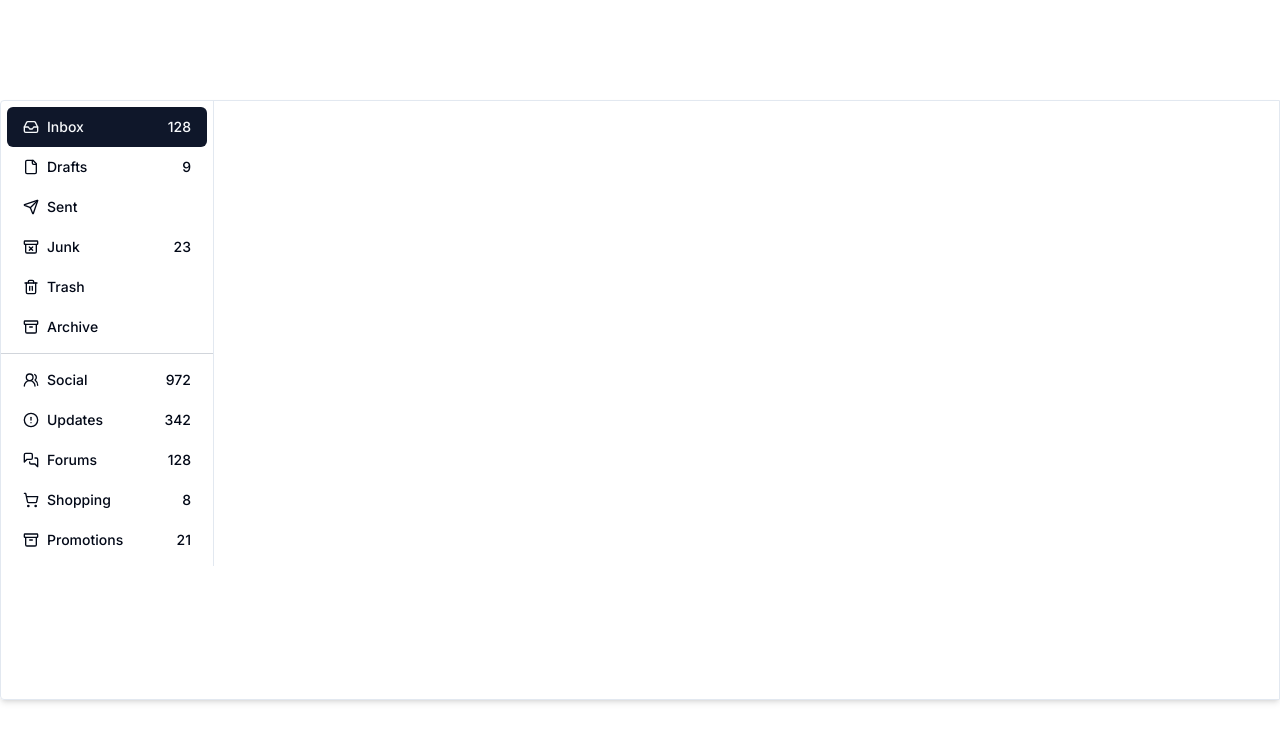
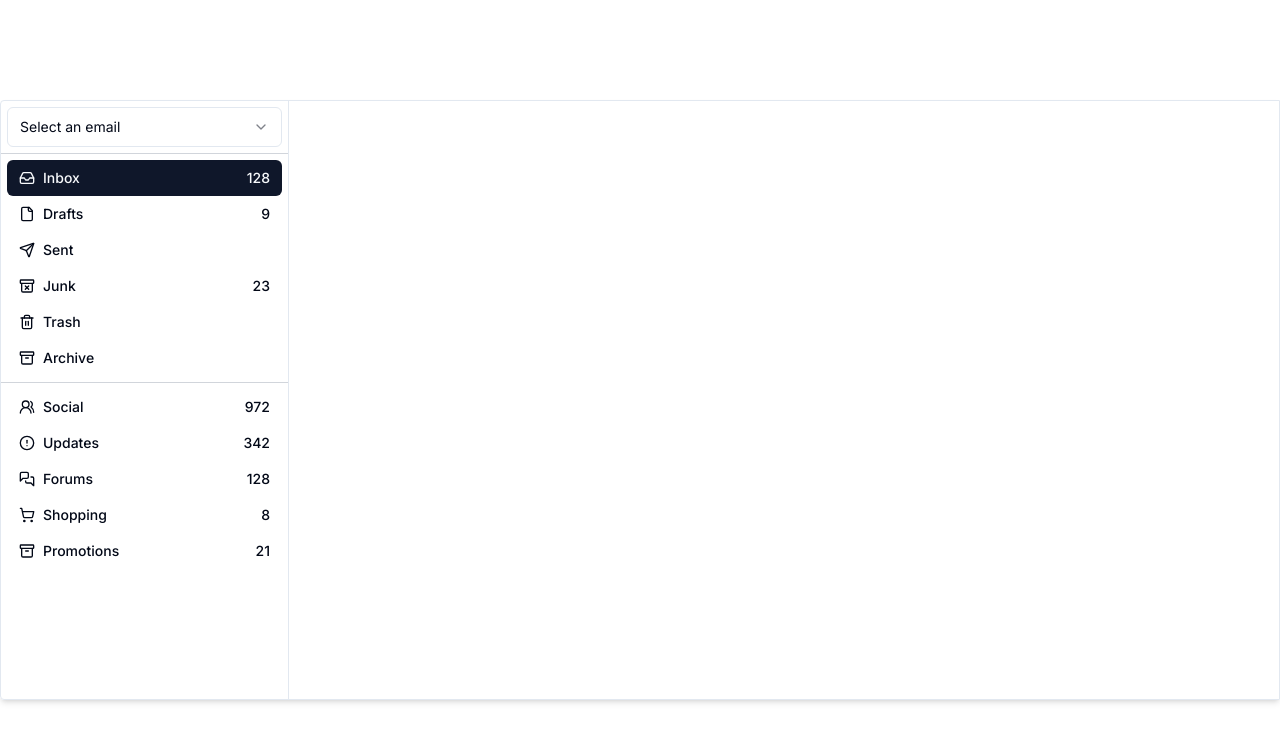
Before and after one commit to JackMartinDev/Designs, a Next.js app: page / in a window 1280 px wide. Shown: the top 742 px of the page. Built offline with nearby package versions, Linux system fonts and the light colour scheme.

Commit message:
Add email select

```diff
--- a/components/list-button.tsx
+++ b/components/list-button.tsx
@@ -19,6 +19,7 @@ const ListButton = ({ label, count, icon, variant, selected }: Props) => {
   return (
     <Button
       variant={selected ? "default" : "ghost"}
+      size="sm"
       className="flex flex-row justify-between w-full"
     >
       <div className="flex flex-row items-center">
--- /dev/null
+++ b/components/select.tsx
@@ -0,0 +1,45 @@
+import { CloudIcon, Mail, Triangle } from "lucide-react";
+import {
+  Select,
+  SelectContent,
+  SelectGroup,
+  SelectItem,
+  SelectTrigger,
+  SelectValue,
+} from "./ui/select";
+
+const iconClass = "mr-2 h-4 w-4";
+
+const SelectMenu = () => {
+  return (
+    <Select>
+      <SelectTrigger className="w-full">
+        <SelectValue placeholder="Select an email" />
+      </SelectTrigger>
+      <SelectContent>
+        <SelectGroup>
+          <SelectItem value="gmail">
+            <div className="flex flex-row items-center justify-between">
+              <Triangle className={iconClass} />
+              jackmartin.dev@gmail.com
+            </div>
+          </SelectItem>
+          <SelectItem value="vercel">
+            <div className="flex flex-row items-center justify-between">
+              <Mail className={iconClass} />
+              jackmartin.dev@example.com
+            </div>
+          </SelectItem>
+          <SelectItem value="icloud">
+            <div className="flex flex-row items-center justify-between">
+              <CloudIcon className={iconClass} />
+              jackmartin.dev@icloud.com
+            </div>
+          </SelectItem>
+        </SelectGroup>
+      </SelectContent>
+    </Select>
+  );
+};
+
+export default SelectMenu;
--- a/components/sidebar.tsx
+++ b/components/sidebar.tsx
@@ -13,12 +13,17 @@ import {
   UsersRound,
 } from "lucide-react";
 import Divider from "./divider";
+import SelectMenu from "./select";
 
 const iconClass = "mr-2 h-4 w-4";
 
 const Sidebar = () => {
   return (
-    <div className="w-1/6 border-r border-grey-300">
+    <div className="w-72 h-full border-r border-grey-300">
+      <div className="p-1.5">
+        <SelectMenu />
+      </div>
+      <Divider />
       <div className="flex flex-col p-1.5">
         <ListButton
           selected
```
